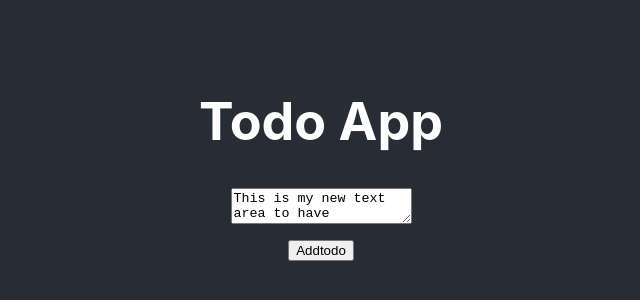
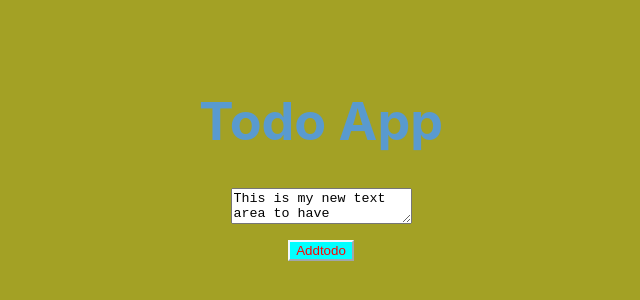
Before and after one commit to tarun7216/TodoApplication, a React (Create React App) app: page / in a window 1280 px wide. Shown: the part 242-542 px from the top of the page, without its empty margins (319-959 px from the left). Built offline with nearby package versions, Linux system fonts and the light colour scheme.

Commit message:
Added css

```diff
--- a/src/App.css
+++ b/src/App.css
@@ -14,7 +14,7 @@
 }
 
 .App-header {
-  background-color: #282c34;
+  background-color:  #a3a125;
   min-height: 100vh;
   display: flex;
   flex-direction: column;
@@ -23,3 +23,14 @@
   font-size: calc(10px + 2vmin);
   color: white;
 }
+
+.App-header h1 {
+  text-decoration: double;
+  color: rgb(89, 154, 207);
+}
+.button {
+  background-color: aqua;
+  color: red;
+  border-color: aliceblue;
+
+}
--- a/src/App.js
+++ b/src/App.js
@@ -1,22 +1,20 @@
-
-import './App.css';
-import { useState } from 'react';
+import "./App.css";
+import { useState } from "react";
 
 function App() {
-  const [textarea,setTextarea] = useState("This is my new text area to have");
-
+  const [textarea, setTextarea] = useState("This is my new text area to have");
   const handlechange = (e) => {
-    setTextarea(e.target.value)
-
-  }
+    setTextarea(e.target.value);
+  };
   return (
     <div className="App">
       <header className="App-header">
-       <h1> Todo App </h1>
-       <form>
-         <textarea value={textarea} onChange={handlechange} /><br />
-         <input type="submit" value="Addtodo" className='' />
-       </form>
+        <h1> Todo App </h1>
+        <form>
+          <textarea value={textarea} onChange={handlechange} />
+          <br />
+          <input type="submit" value="Addtodo" className="button" />
+        </form>
       </header>
     </div>
   );
```
